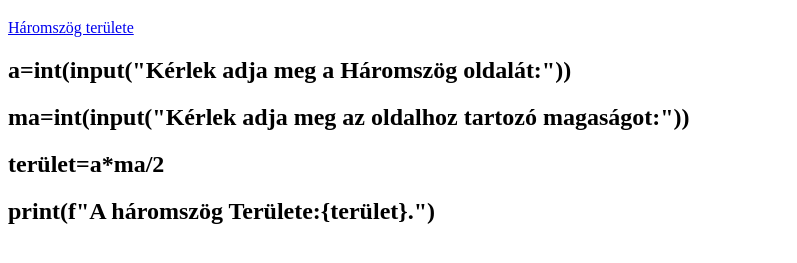
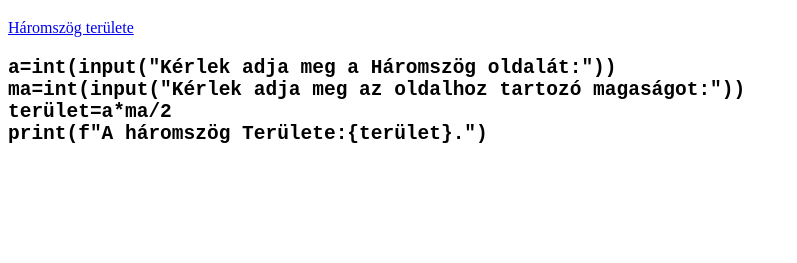
Before and after one commit to tdavid1/Tomik_David_Python-Html, a plain HTML site: page index.html in a window 1280 px wide. Shown: the part 61-324 px from the top of the page, without its empty margins (0-797 px from the left). Drawn offline with Linux system fonts and the light colour scheme.

Commit message:
commit initial

```diff
--- a/index.html
+++ b/index.html
@@ -9,9 +9,11 @@
 <body>
     <h1>A Háromszög Terűlete</h1>
     <a href="doga.py">Háromszög területe</a>
-    <h2>a=int(input("Kérlek adja meg a Háromszög oldalát:"))</h2>
-    <h2>ma=int(input("Kérlek adja meg az oldalhoz tartozó magaságot:"))</h2>
-    <h2>terület=a*ma/2</h2>
-    <h2>print(f"A háromszög Területe:{terület}.")</h2>
+    <h2><pre>
+a=int(input("Kérlek adja meg a Háromszög oldalát:"))
+ma=int(input("Kérlek adja meg az oldalhoz tartozó magaságot:"))
+terület=a*ma/2
+print(f"A háromszög Területe:{terület}.")
+    <pre></h2>
 </body>
 </html>
```
